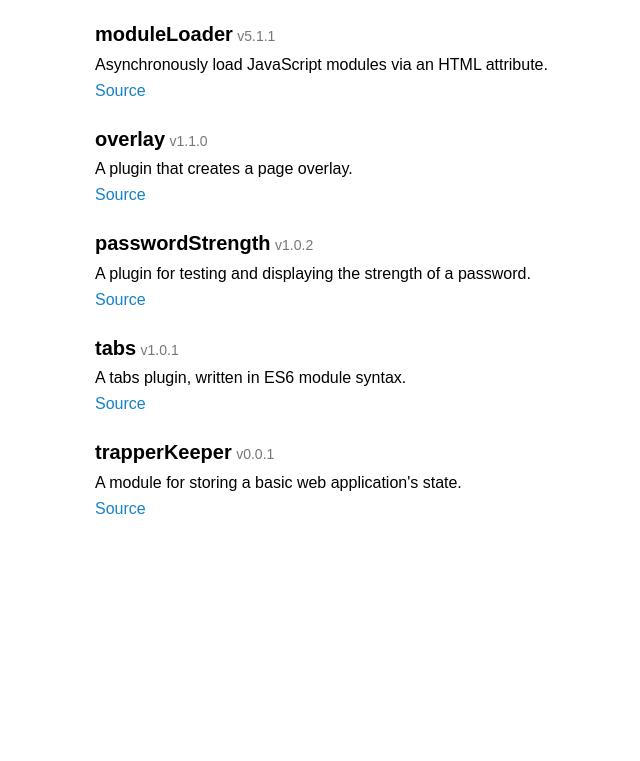
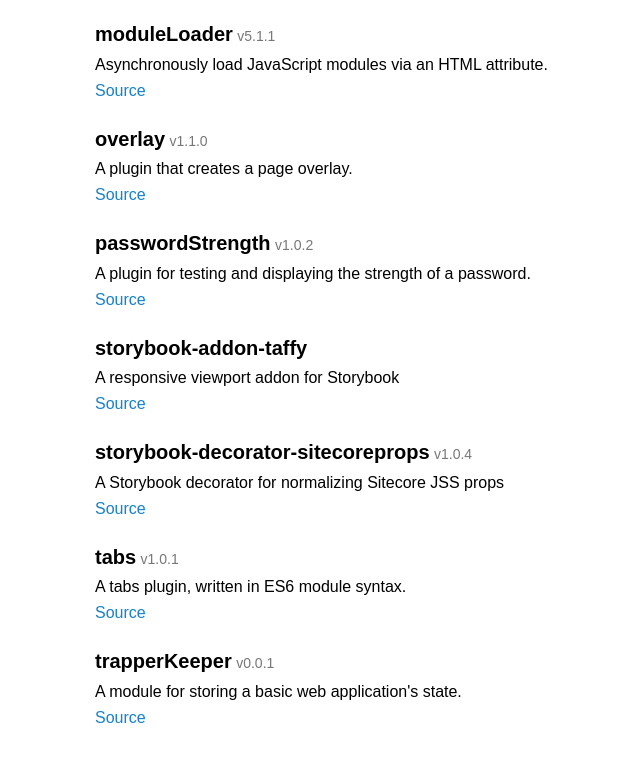
Before and after one commit to DEGJS/degjs, a plain HTML site: page index.html in a window 1280 px wide. Shown: the part 3948-4709 px from the top of the page, without its empty margins (161-801 px from the left). Before the commit the page ends 4524 px from the top, so only its background shows below. Drawn offline with Linux system fonts and the light colour scheme.

Commit message:
Deploy DEGJS/degjs.github.io to github.com/DEGJS/degjs.github.io.git:master

```diff
--- a/index.html
+++ b/index.html
@@ -449,6 +449,32 @@
 
 					</ul>
 				</li>
+				<li class="module" id="storybook-addon-taffy">
+					<header class="module__header">
+						<h3 class="module__title">storybook-addon-taffy</h3>
+
+					</header>
+					<p class="module__description">A responsive viewport addon for Storybook</p>
+					<ul class="module__links">
+						<li class="module__link-item">
+							<a class="module__link" target="_blank" href="https://github.com/DEGJS/storybook-addon-taffy">Source</a>
+						</li>
+
+					</ul>
+				</li>
+				<li class="module" id="storybook-decorator-sitecoreprops">
+					<header class="module__header">
+						<h3 class="module__title">storybook-decorator-sitecoreprops</h3>
+						<span class="module__version">v1.0.4</span>
+					</header>
+					<p class="module__description">A Storybook decorator for normalizing Sitecore JSS props</p>
+					<ul class="module__links">
+						<li class="module__link-item">
+							<a class="module__link" target="_blank" href="https://github.com/DEGJS/storybook-decorator-sitecoreprops">Source</a>
+						</li>
+
+					</ul>
+				</li>
 				<li class="module" id="tabs">
 					<header class="module__header">
 						<h3 class="module__title">tabs</h3>
```
